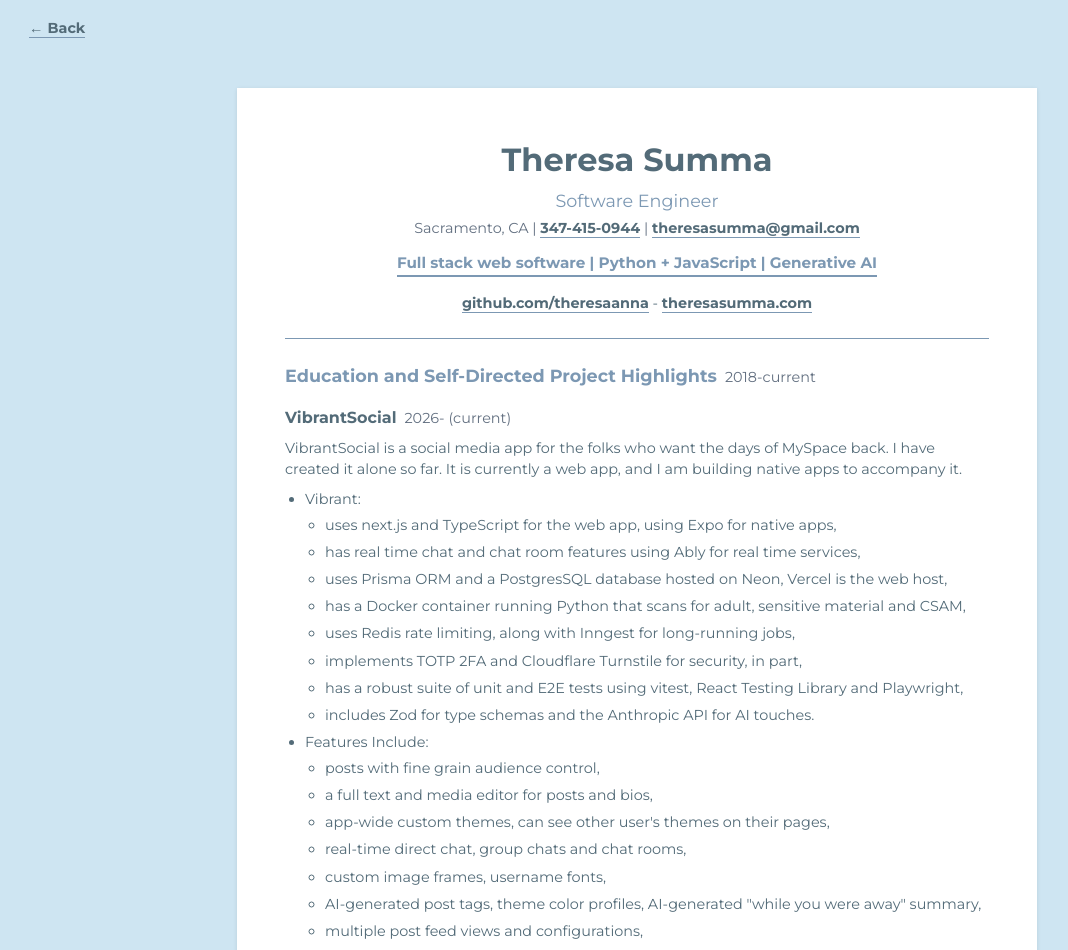
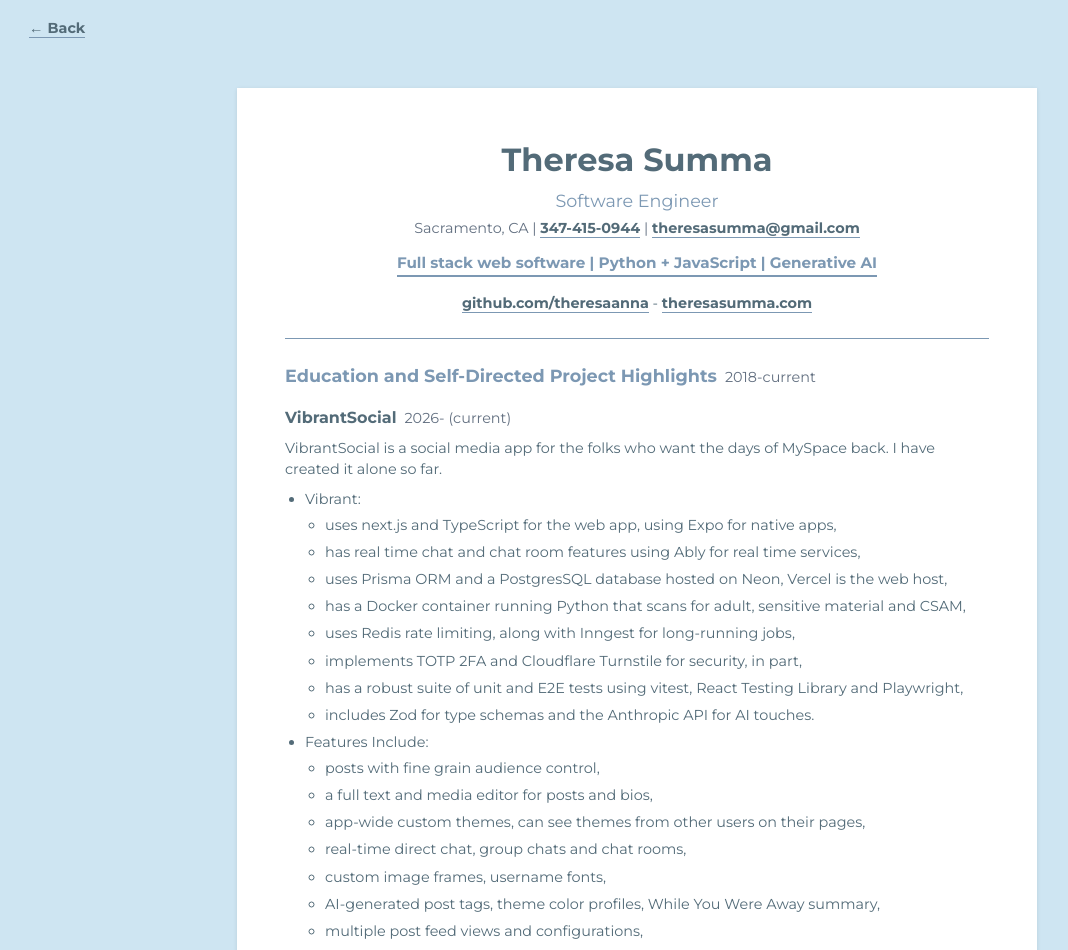
Before and after one commit to theresaanna/pinkresume, a Next.js app: page /resume in a window 1280 px wide. Shown: the top 950 px of the page, without its empty margins (3-1071 px from the left). Built offline with nearby package versions, Linux system fonts and the light colour scheme.

Commit message:
hopefully fixing char issues

```diff
--- a/src/app/(main)/resume/page.js
+++ b/src/app/(main)/resume/page.js
@@ -40,7 +40,7 @@
               VibrantSocial
               <span className="resume-date-range">2026- (current)</span>
             </h3>
-            <p>VibrantSocial is a social media app for the folks who want the days of MySpace back. I have created it alone so far. It is currently a web app, and I am building native apps to accompany it.</p>
+            <p>VibrantSocial is a social media app for the folks who want the days of MySpace back. I have created it alone so far.</p>
             <ul>
               <li>
                 Vibrant:
@@ -60,10 +60,10 @@
                 <ul>
                   <li>posts with fine grain audience control,</li>
                   <li>a full text and media editor for posts and bios,</li>
-                  <li>app-wide custom themes, can see other user's themes on their pages,</li>
+                  <li>app-wide custom themes, can see themes from other users on their pages,</li>
                   <li>real-time direct chat, group chats and chat rooms,</li>
                   <li>custom image frames, username fonts,</li>
-                  <li>AI-generated post tags, theme color profiles, AI-generated "while you were away" summary,</li>
+                  <li>AI-generated post tags, theme color profiles, While You Were Away summary,</li>
                   <li>multiple post feed views and configurations,</li>
                   <li>post and people notification and email subscriptions,</li>
                   <li>a marketplace a la Facebook Marketplace,</li>
```
